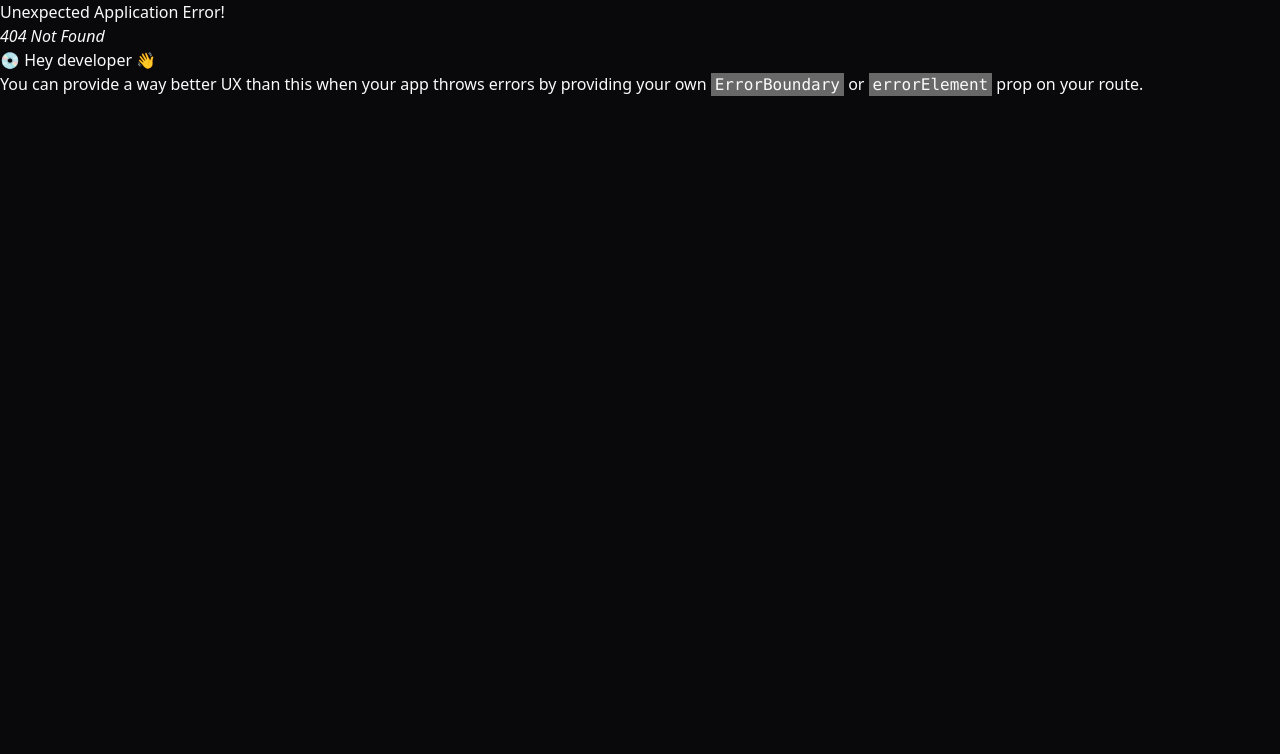
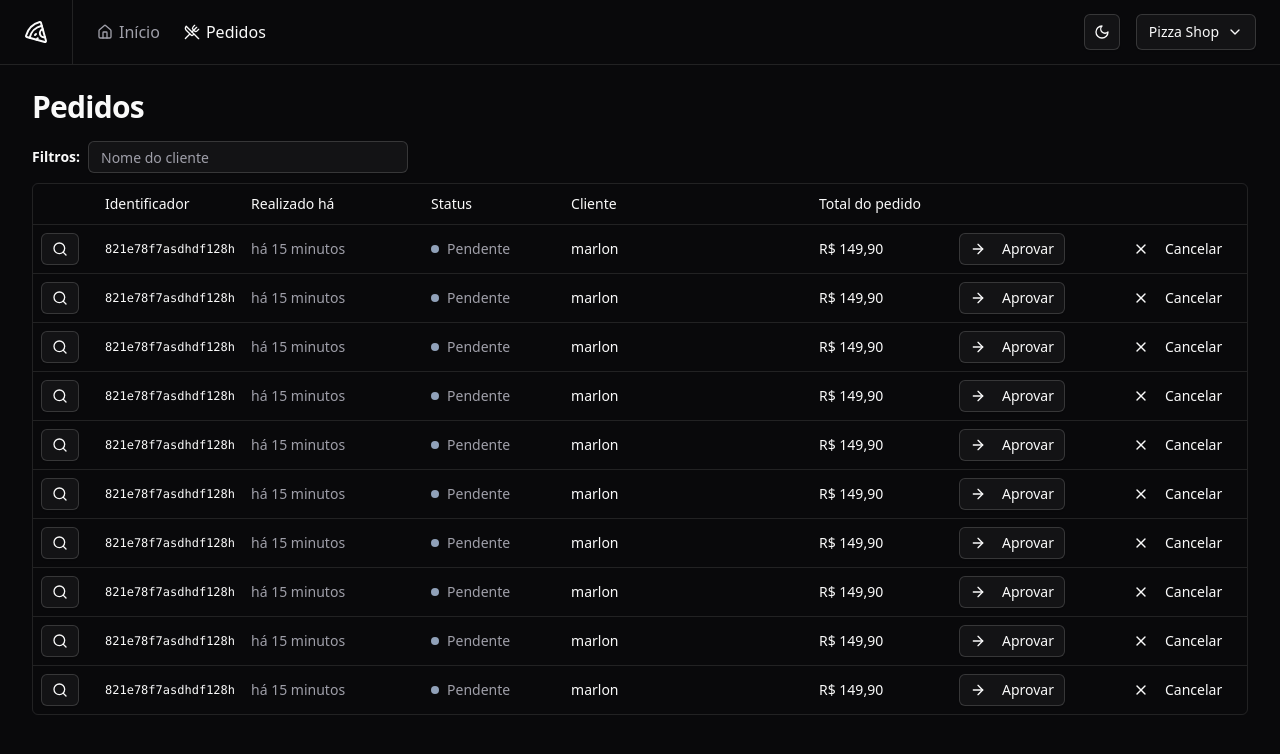
Before and after one commit to marlondenisck/ignite-pizza-shop, a React (Vite) app: page /orders in a window 1280 px wide. Before the commit this address had no page. Shown: the top 754 px of the page. Built offline with nearby package versions, Linux system fonts and the light colour scheme.

Commit message:
Página: Listagem de pedidos

```diff
--- a/src/components/ui/button.tsx
+++ b/src/components/ui/button.tsx
@@ -21,6 +21,7 @@ const buttonVariants = cva(
       size: {
         default: 'h-9 px-4 py-2 has-[>svg]:px-3',
         sm: 'h-8 rounded-md gap-1.5 px-3 has-[>svg]:px-2.5',
+        xs: 'h-8 px-2.5',
         lg: 'h-10 rounded-md px-6 has-[>svg]:px-4',
         icon: 'size-9',
       },
--- /dev/null
+++ b/src/components/ui/table.tsx
@@ -0,0 +1,90 @@
+import * as React from 'react'
+
+import { cn } from '@/lib/utils'
+
+function Table({ className, ...props }: React.ComponentProps<'table'>) {
+  return (
+    <div data-slot='table-container' className='relative w-full overflow-x-auto'>
+      <table
+        data-slot='table'
+        className={cn('w-full caption-bottom text-sm', className)}
+        {...props}
+      />
+    </div>
+  )
+}
+
+function TableHeader({ className, ...props }: React.ComponentProps<'thead'>) {
+  return <thead data-slot='table-header' className={cn('[&_tr]:border-b', className)} {...props} />
+}
+
+function TableBody({ className, ...props }: React.ComponentProps<'tbody'>) {
+  return (
+    <tbody
+      data-slot='table-body'
+      className={cn('[&_tr:last-child]:border-0', className)}
+      {...props}
+    />
+  )
+}
+
+function TableFooter({ className, ...props }: React.ComponentProps<'tfoot'>) {
+  return (
+    <tfoot
+      data-slot='table-footer'
+      className={cn('bg-muted/50 border-t font-medium [&>tr]:last:border-b-0', className)}
+      {...props}
+    />
+  )
+}
+
+function TableRow({ className, ...props }: React.ComponentProps<'tr'>) {
+  return (
+    <tr
+      data-slot='table-row'
+      className={cn(
+        'hover:bg-muted/50 data-[state=selected]:bg-muted border-b transition-colors',
+        className,
+      )}
+      {...props}
+    />
+  )
+}
+
+function TableHead({ className, ...props }: React.ComponentProps<'th'>) {
+  return (
+    <th
+      data-slot='table-head'
+      className={cn(
+        'text-foreground h-10 px-2 text-left align-middle font-medium whitespace-nowrap [&:has([role=checkbox])]:pr-0 [&>[role=checkbox]]:translate-y-[2px]',
+        className,
+      )}
+      {...props}
+    />
+  )
+}
+
+function TableCell({ className, ...props }: React.ComponentProps<'td'>) {
+  return (
+    <td
+      data-slot='table-cell'
+      className={cn(
+        'p-2 align-middle whitespace-nowrap [&:has([role=checkbox])]:pr-0 [&>[role=checkbox]]:translate-y-[2px]',
+        className,
+      )}
+      {...props}
+    />
+  )
+}
+
+function TableCaption({ className, ...props }: React.ComponentProps<'caption'>) {
+  return (
+    <caption
+      data-slot='table-caption'
+      className={cn('text-muted-foreground mt-4 text-sm', className)}
+      {...props}
+    />
+  )
+}
+
+export { Table, TableHeader, TableBody, TableFooter, TableHead, TableRow, TableCell, TableCaption }
--- /dev/null
+++ b/src/pages/app/orders/orders.tsx
@@ -0,0 +1,83 @@
+import { ArrowRight, Search, X } from 'lucide-react'
+
+import { Button } from '@/components/ui/button'
+import { Input } from '@/components/ui/input'
+import {
+  Table,
+  TableBody,
+  TableCell,
+  TableHead,
+  TableHeader,
+  TableRow,
+} from '@/components/ui/table'
+
+export function Orders() {
+  return (
+    <>
+      <title>Orders | Pizza Shop</title>
+      <div className='flex flex-col gap-4'>
+        <h1 className='text-3xl font-bold tracking-tight'>Pedidos</h1>
+      </div>
+      <div className='space-y-2.5'>
+        <form className='flex items-center gap-2'>
+          <span className='text-sm font-semibold'>Filtros:</span>
+          <Input placeholder='Nome do cliente' className='h-8 w-[320px]' />
+        </form>
+        <div className='rounded-md border'>
+          <Table>
+            <TableHeader>
+              <TableRow>
+                <TableHead className='w-[64px]'></TableHead>
+                <TableHead className='w-[140px]'>Identificador</TableHead>
+                <TableHead className='w-[180px]'>Realizado há</TableHead>
+                <TableHead className='w-[140px]'>Status</TableHead>
+                <TableHead>Cliente</TableHead>
+                <TableHead className='w-[140px]'>Total do pedido</TableHead>
+                <TableHead className='w-[164px]'></TableHead>
+                <TableHead className='w-[132px]'></TableHead>
+              </TableRow>
+            </TableHeader>
+            <TableBody>
+              {Array.from({ length: 10 }).map((_, i) => {
+                return (
+                  <TableRow key={i}>
+                    <TableCell>
+                      <Button variant='outline' size='xs'>
+                        <Search className='h-3 w-3' />
+                        <span className='sr-only'>Detalhes do pedido</span>
+                      </Button>
+                    </TableCell>
+                    <TableCell className='font-mono text-xs font-medium'>
+                      821e78f7asdhdf128h
+                    </TableCell>
+                    <TableCell className='text-muted-foreground'>há 15 minutos</TableCell>
+                    <TableCell>
+                      <div className='flex items-center gap-2'>
+                        <span className='h-2 w-2 rounded-full bg-slate-400' />
+                        <span className='text-muted-foreground font-medium'>Pendente</span>
+                      </div>
+                    </TableCell>
+                    <TableCell className='font-medium'>marlon</TableCell>
+                    <TableCell className='font-medium'>R$ 149,90</TableCell>
+                    <TableCell>
+                      <Button variant='outline' size='xs'>
+                        <ArrowRight className='mr-2 h-3 w-3' />
+                        Aprovar
+                      </Button>
+                    </TableCell>
+                    <TableCell>
+                      <Button variant='ghost' size='xs'>
+                        <X className='mr-2 h-3 w-3' />
+                        Cancelar
+                      </Button>
+                    </TableCell>
+                  </TableRow>
+                )
+              })}
+            </TableBody>
+          </Table>
+        </div>
+      </div>
+    </>
+  )
+}
--- a/src/routes.tsx
+++ b/src/routes.tsx
@@ -3,6 +3,7 @@ import { createBrowserRouter } from 'react-router'
 import { AppLayout } from './pages/_layouts/app'
 import { AuthLayout } from './pages/_layouts/auth'
 import { Dashboard } from './pages/app/dashboard'
+import { Orders } from './pages/app/orders/orders'
 import { SignIn } from './pages/auth/sign-in'
 import { SignUp } from './pages/auth/sign-up'
 
@@ -14,6 +15,10 @@ export const router = createBrowserRouter([
       {
         path: '/',
         element: <Dashboard />,
+      },
+      {
+        path: '/orders',
+        element: <Orders />,
       },
     ],
   },
```
